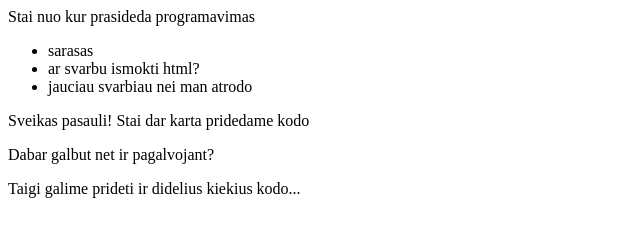
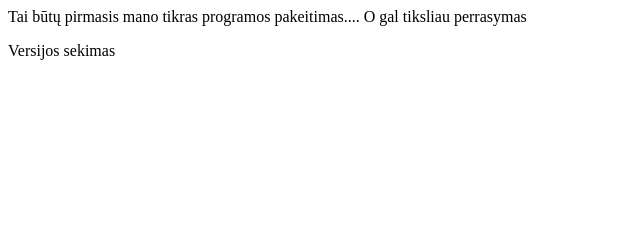
Before and after one commit to AudriusJurevicius/test123, a plain HTML site: page index.html in a window 1280 px wide. Shown: the whole page, without its empty margins (0-640 px from the left). Drawn offline with Linux system fonts and the light colour scheme.

Commit message:
Pakeistas kodas

```diff
--- a/index.html
+++ b/index.html
@@ -1,17 +1,12 @@
 <html>
-<head><title>My App</title></head>
+<head><title>Mano kuriama programa</title></head>
 
 <body>
-<p>Stai nuo kur prasideda programavimas</p>
-<ul>
-<li>sarasas</li>
-<li>ar svarbu ismokti html?</li>
-<li>jauciau svarbiau nei man atrodo</li>
-</ul>
-<p>Sveikas pasauli! Stai dar karta pridedame kodo</p>
-<p>Dabar galbut net ir pagalvojant?</p>
 
-<p>Taigi galime prideti ir didelius kiekius kodo...</p>
+<div>
+<p>Tai būtų pirmasis mano tikras programos pakeitimas.... O gal tiksliau perrasymas</p>
+<p>Versijos sekimas</p>
+</div>
 
 </body>
 </html>
```
